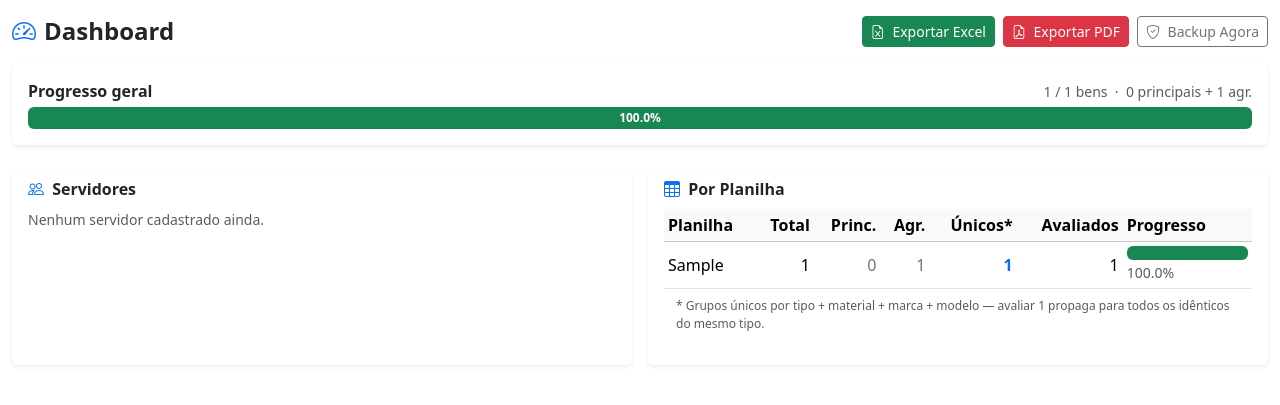
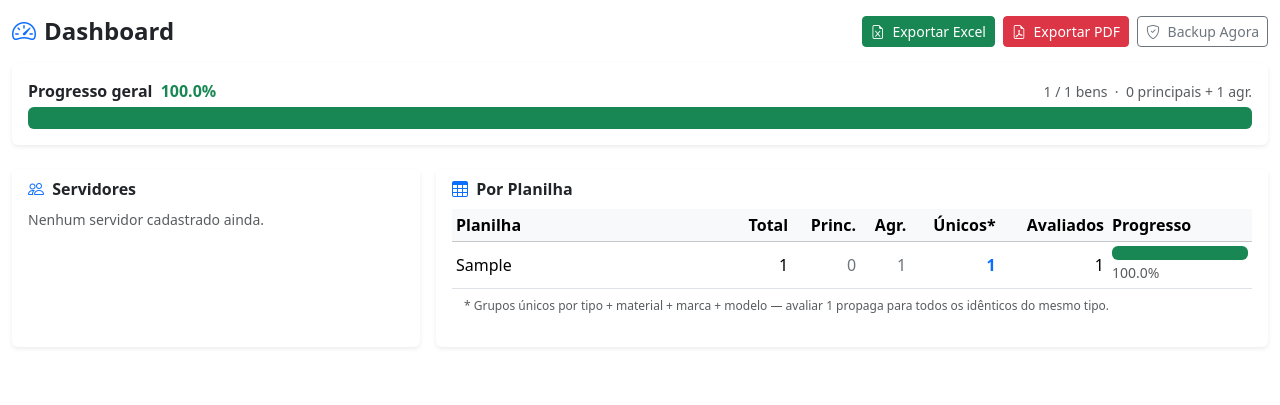
Before and after one commit to dimasmsoares/reavaliacao-bens, a Flask app: page /admin in a window 1280 px wide. Shown: the part 56-461 px from the top of the page. Run offline with Flask 3, Linux system fonts and the light colour scheme; the visitor is signed in with stand-in values (Sample User, id 1); data comes from the database, SQL or seed files in the repository; tables that the repository leaves empty hold one stand-in row (values such as "Sample post"); parts of the project's set-up code (start-up, migrations or seed data) failed here and were passed over.

Commit message:
Melhora layout do dashboard para exibir textos longos por inteiro
- Nomes das planilhas quebram linha em vez de serem truncados, com o
  código ND abaixo; card "Por Planilha" ocupa 8/12 colunas (xl).
- Nomes de servidores sem quebra no meio; cabeçalhos abreviados.
- Percentual do progresso geral movido para fora da barra.
- Tabelas com rolagem horizontal e botões com quebra em telas estreitas.

Co-Authored-By: Claude Opus 5.5 <noreply@anthropic.com>

```diff
--- a/templates/admin/dashboard.html
+++ b/templates/admin/dashboard.html
@@ -2,9 +2,9 @@
 {% block title %}Dashboard{% endblock %}
 
 {% block content %}
-<div class="d-flex justify-content-between align-items-center mb-3">
+<div class="d-flex justify-content-between align-items-center flex-wrap gap-2 mb-3">
   <h4 class="mb-0 fw-bold"><i class="bi bi-speedometer2 me-2 text-primary"></i>Dashboard</h4>
-  <div class="d-flex gap-2">
+  <div class="d-flex flex-wrap gap-2">
     <form method="post" action="{{ url_for('admin_export') }}"
           onsubmit="return confirm('Gerar arquivos Excel com os valores preenchidos?')">
       <button class="btn btn-success btn-sm">
@@ -29,8 +29,8 @@
 {% set pct_global = (progress.reviewed / progress.total * 100) | round(1) if progress.total > 0 else 0 %}
 <div class="card mb-4 border-0 shadow-sm">
   <div class="card-body">
-    <div class="d-flex justify-content-between align-items-baseline mb-1">
-      <span class="fw-semibold">Progresso geral</span>
+    <div class="d-flex justify-content-between align-items-baseline flex-wrap gap-1 mb-1">
+      <span class="fw-semibold">Progresso geral <span class="text-success ms-1">{{ pct_global }}%</span></span>
       <span class="text-muted small">
         {{ progress.reviewed | int }} / {{ progress.total | int }} bens
         &nbsp;·&nbsp;
@@ -42,36 +42,35 @@
       </span>
     </div>
     <div class="progress" style="height: 22px;">
-      <div class="progress-bar bg-success fw-semibold" style="width: {{ pct_global }}%">
-        {{ pct_global }}%
-      </div>
+      <div class="progress-bar bg-success" style="width: {{ pct_global }}%"></div>
     </div>
   </div>
 </div>
 
 <div class="row g-3">
   <!-- Servidores -->
-  <div class="col-lg-6">
+  <div class="col-xl-4">
     <div class="card border-0 shadow-sm h-100">
       <div class="card-header bg-white fw-semibold border-0 pb-0">
         <i class="bi bi-people me-1 text-primary"></i> Servidores
       </div>
       <div class="card-body pt-2">
         {% if users_progress %}
-          <table class="table table-sm table-hover mb-0">
+          <div class="table-responsive">
+          <table class="table table-sm table-hover align-middle mb-0">
             <thead class="table-light">
               <tr>
                 <th>Nome</th>
-                <th class="text-end">Atribuídos</th>
-                <th class="text-end">Concluídos</th>
-                <th style="width:35%">Progresso</th>
+                <th class="text-end" title="Bens atribuídos">Atrib.</th>
+                <th class="text-end" title="Bens concluídos">Concl.</th>
+                <th style="width:35%; min-width:70px">Progresso</th>
               </tr>
             </thead>
             <tbody>
               {% for u in users_progress %}
               {% set pct = (u.reviewed / u.total * 100) | round(1) if u.total > 0 else 0 %}
               <tr>
-                <td>{{ u.name }}</td>
+                <td class="text-nowrap">{{ u.name }}</td>
                 <td class="text-end">{{ u.total }}</td>
                 <td class="text-end">{{ u.reviewed }}</td>
                 <td>
@@ -85,6 +84,7 @@
               {% endfor %}
             </tbody>
           </table>
+          </div>
         {% else %}
           <p class="text-muted small mb-0">Nenhum servidor cadastrado ainda.</p>
         {% endif %}
@@ -93,23 +93,24 @@
   </div>
 
   <!-- Por planilha -->
-  <div class="col-lg-6">
+  <div class="col-xl-8">
     <div class="card border-0 shadow-sm h-100">
       <div class="card-header bg-white fw-semibold border-0 pb-0">
         <i class="bi bi-table me-1 text-primary"></i> Por Planilha
       </div>
       <div class="card-body pt-2">
         {% if planilha_progress %}
-          <table class="table table-sm table-hover mb-0">
+          <div class="table-responsive">
+          <table class="table table-sm table-hover align-middle mb-0">
             <thead class="table-light">
               <tr>
-                <th>Planilha</th>
+                <th style="min-width:220px">Planilha</th>
                 <th class="text-end" title="Total de registros (principais + agregações)">Total</th>
                 <th class="text-end" title="Bens principais (Tipo vazio)">Princ.</th>
                 <th class="text-end" title="Agregações ao bem principal">Agr.</th>
                 <th class="text-end" title="Grupos únicos por tipo+material+marca+modelo — avaliar 1 propaga para idênticos">Únicos*</th>
                 <th class="text-end">Avaliados</th>
-                <th style="width:22%">Progresso</th>
+                <th style="width:18%; min-width:110px">Progresso</th>
               </tr>
             </thead>
             <tbody>
@@ -117,8 +118,12 @@
               {% set pct = (p.reviewed / p.total * 100) | round(1) if p.total > 0 else 0 %}
               {% set unicos = unique_counts.get(p.planilha, p.total) %}
               <tr>
-                <td class="text-truncate" style="max-width:160px"
-                    title="{{ p.planilha }}">{{ p.planilha | planilha_curta }}</td>
+                <td title="{{ p.planilha }}">
+                  <div class="lh-sm">{{ p.planilha | planilha_curta }}</div>
+                  {% if ' - ' in p.planilha %}
+                  <small class="text-muted">{{ p.planilha.split(' - ', 1)[0] }}</small>
+                  {% endif %}
+                </td>
                 <td class="text-end">{{ p.total }}</td>
                 <td class="text-end text-secondary">{{ p.principais }}</td>
                 <td class="text-end text-secondary">{{ p.agregacoes }}</td>
@@ -135,6 +140,7 @@
               {% endfor %}
             </tbody>
           </table>
+          </div>
           <p class="text-muted" style="font-size:.75rem; padding:.5rem .75rem 0">
             * Grupos únicos por tipo + material + marca + modelo — avaliar 1 propaga para todos os idênticos do mesmo tipo.
           </p>
```
